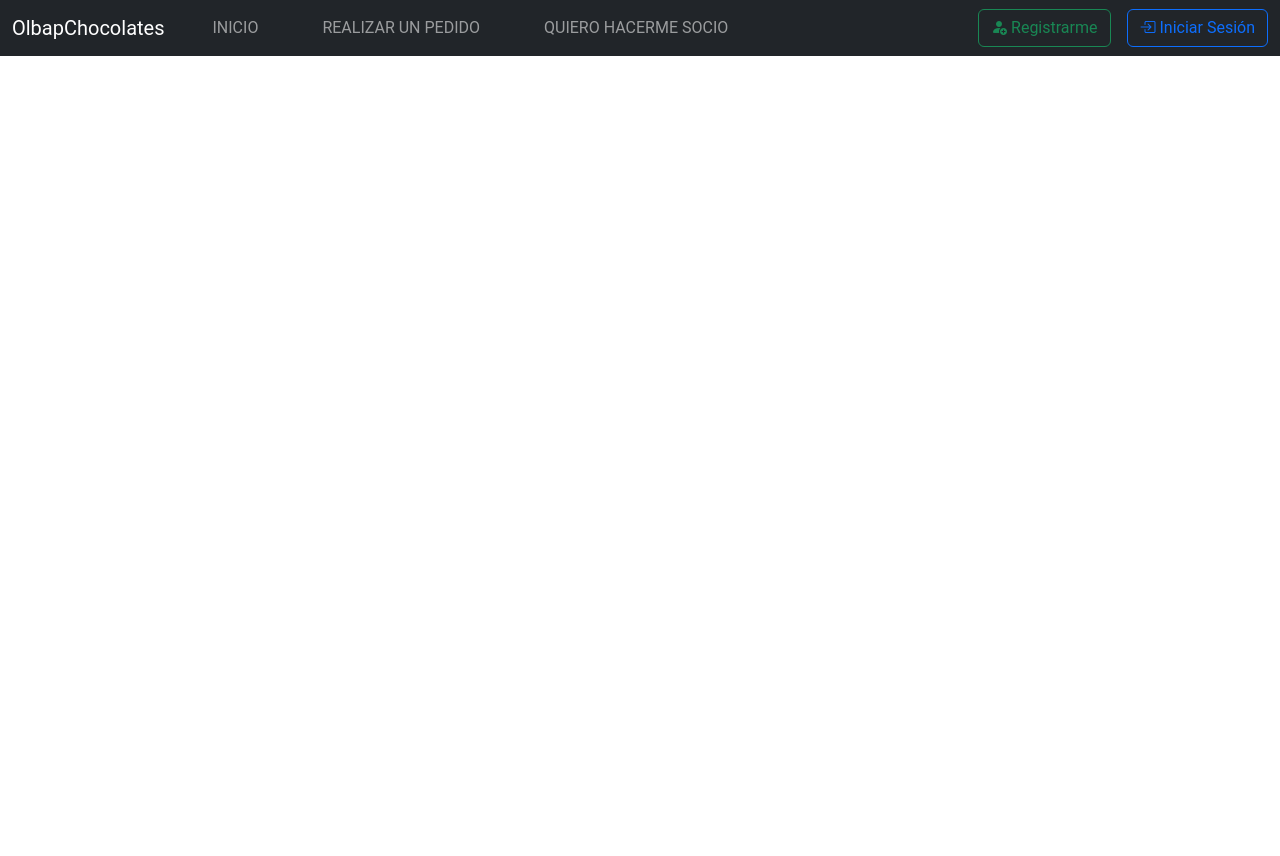
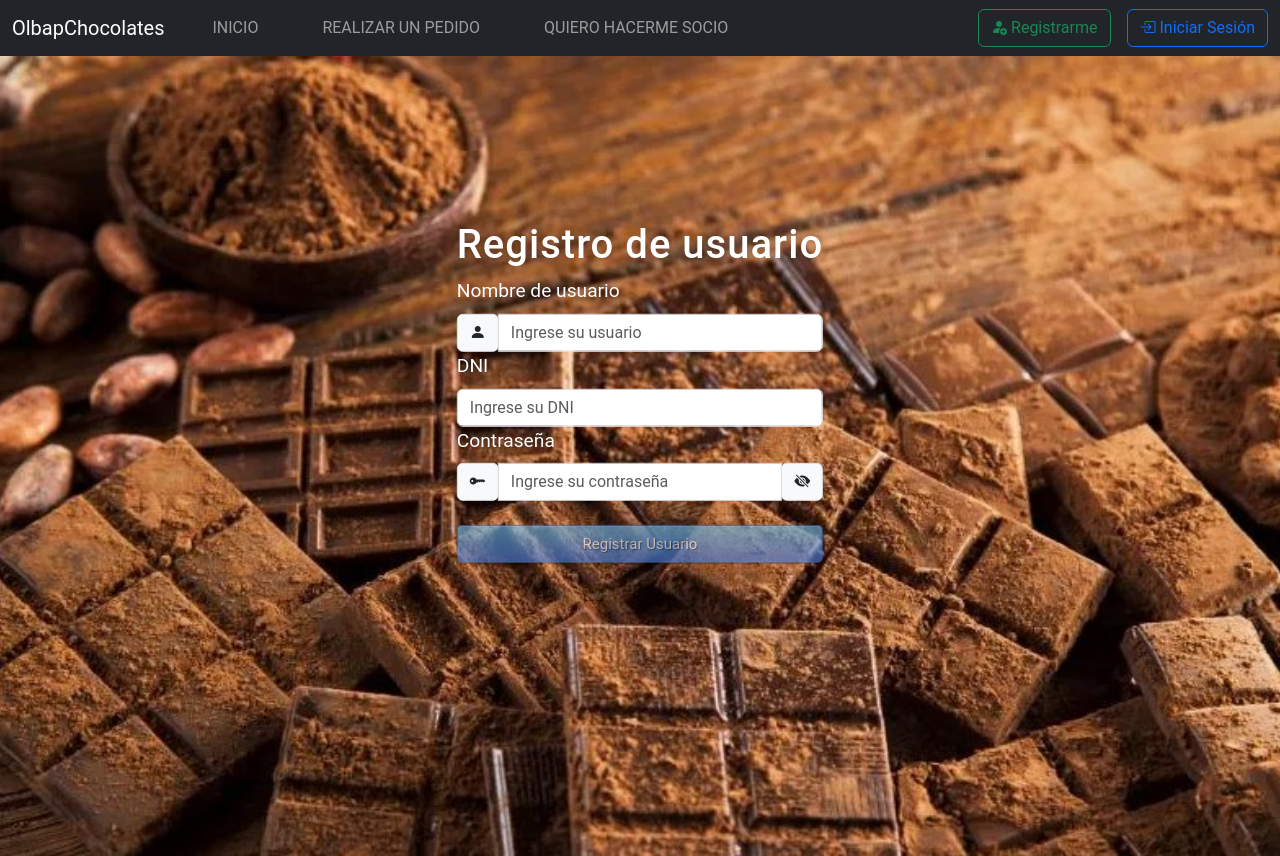
Before and after one commit to PMonticoli/ChocolateriaFront, an Angular app in the folder ps/: page /registro in a window 1280 px wide. Before the commit the page ends 800 px from the top, so only its background shows below. Built offline with nearby package versions, Linux system fonts and the light colour scheme; no server answers.

Commit message:
implemento registro usuario externo

```diff
--- a/ps/src/app/components/usuarios/registro-usuario-externo/registro-usuario-externo.component.css
+++ b/ps/src/app/components/usuarios/registro-usuario-externo/registro-usuario-externo.component.css
@@ -1,8 +1,8 @@
 .fondo {
-  background-image: url("../../../../assets/img/login.jpg");
+  background-image: url("../../../../assets/img/listadoPedidos.jpg");
   background-size: cover;
   background-position: center;
-  min-height: 105vh;
+  min-height: 100vh;
 }
 
 @import url(http://fonts.googleapis.com/css?family=Open+Sans);
--- a/ps/src/app/components/usuarios/registro-usuario-externo/registro-usuario-externo.component.html
+++ b/ps/src/app/components/usuarios/registro-usuario-externo/registro-usuario-externo.component.html
@@ -1,4 +1,4 @@
-<!-- <div class="fondo">
+<div class="fondo">
   <div class="container-fluid">
     <div class="login">
       <h1>Registro de usuario</h1>
@@ -7,13 +7,12 @@
           <div class="row">
             <div class="col">
               <div class="mb-3">
-
                 <label
                   for="inputUsuario"
                   class="form-label text-white"
                   style="font-size: 1.2rem"
-                  >Nombre de usuario</label>
-
+                  >Nombre de usuario</label
+                >
 
                 <div class="input-group">
                   <div class="input-group-append">
@@ -21,26 +20,62 @@
                       <i class="bi bi-person-fill"></i>
                     </div>
                   </div>
-                  <input type="text" placeholder="Ingrese su usuario" required="required"
+                  <input
+                    type="text"
+                    placeholder="Ingrese su usuario"
+                    required="required"
                     formControlName="usuario"
                     class="form-control"
-                    [class.is-invalid]=" controlUsuario.touched && controlUsuario.hasError('required')"/>
+                    [class.is-invalid]="
+                      controlUsuario.touched &&
+                      controlUsuario.hasError('required')
+                    "
+                  />
                   <span
-                    *ngIf="controlUsuario.touched && controlUsuario.hasError('required')" class="invalid-feedback"
+                    *ngIf="
+                      controlUsuario.touched &&
+                      controlUsuario.hasError('required')
+                    "
+                    class="invalid-feedback"
                   >
                     Usuario es requerido,complete el campo
                   </span>
                 </div>
 
+                <label
+                  for="inputUsuario"
+                  class="form-label text-white"
+                  style="font-size: 1.2rem"
+                  >DNI</label
+                >
 
-
+                <div class="input-group">
+                  <input
+                    type="text"
+                    placeholder="Ingrese su DNI"
+                    required="required"
+                    formControlName="dni"
+                    class="form-control"
+                    [class.is-invalid]="
+                      controlDNI.touched && controlDNI.hasError('required')
+                    "
+                  />
+                  <span
+                    *ngIf="
+                      controlDNI.touched && controlDNI.hasError('required')
+                    "
+                    class="invalid-feedback"
+                  >
+                    DNI es requerido,complete el campo
+                  </span>
+                </div>
 
                 <label
-                for="inputContrasenia"
-                class="form-label text-white"
-                style="font-size: 1.2rem"
-                >Contraseña</label
-              >
+                  for="inputContrasenia"
+                  class="form-label text-white"
+                  style="font-size: 1.2rem"
+                  >Contraseña</label
+                >
 
                 <div class="input-group">
                   <div class="input-group-append">
@@ -83,7 +118,7 @@
                     Contraseña es requerida,complete el campo
                   </span>
                 </div>
-                <br>
+                <br />
                 <button
                   type="submit"
                   class="btn btn-primary btn-block btn-large"
@@ -99,4 +134,4 @@
       </form>
     </div>
   </div>
-</div> -->
+</div>
--- a/ps/src/app/components/usuarios/registro-usuario-externo/registro-usuario-externo.component.ts
+++ b/ps/src/app/components/usuarios/registro-usuario-externo/registro-usuario-externo.component.ts
@@ -2,8 +2,11 @@ import { Component, OnDestroy, OnInit} from '@angular/core';
 import { FormBuilder, FormControl, FormGroup, Validators } from '@angular/forms';
 import { Router } from '@angular/router';
 import { Subscription } from 'rxjs';
+import { ResultadoGenerico } from 'src/app/models/resultado-generico';
+import { SocioService } from 'src/app/services/socio.service';
 import { UsuarioService } from 'src/app/services/usuario.service';
-
+import { ValidadorSocio } from 'src/app/validators/validador-socio';
+const Swal = require('sweetalert2');
 @Component({
   selector: 'app-registro-usuario-externo',
   templateUrl: './registro-usuario-externo.component.html',
@@ -16,11 +19,15 @@ export class RegistroUsuarioExternoComponent implements OnInit, OnDestroy {
   constructor(
     private servicioUsuario: UsuarioService,
     private formBuilder: FormBuilder,
-    private router: Router
+    private router: Router,
+    private servicioSocio : SocioService
   ) {
-    this.formulario = this.formBuilder.group({
-      usuario : [,Validators.required],
-      contrasenia : [,Validators.required]
+    this.formulario = this.formBuilder.group(      {
+      usuario: [, [Validators.required, Validators.minLength(3), Validators.maxLength(30)]],
+      contrasenia: [, [Validators.required, Validators.minLength(8), Validators.maxLength(32)]],
+      dni: [null,
+        [Validators.required, Validators.minLength(6), Validators.maxLength(8)],
+        [ValidadorSocio.validadorDNI(this.servicioSocio)]]
     })
   }
   ngOnDestroy(): void {
@@ -37,8 +44,32 @@ export class RegistroUsuarioExternoComponent implements OnInit, OnDestroy {
   get controlContrasenia() : FormControl{
     return this.formulario.controls['contrasenia'] as FormControl;
   }
+
+  get controlDNI() : FormControl{
+    return this.formulario.controls['dni'] as FormControl;
+  }
+
   registrar(){
-
+    if(this.formulario.valid){
+      let body = this.formulario.value;
+      this.subscription.add(
+        this.servicioUsuario.registrarUsuExterno(body).subscribe({
+          next: (res : ResultadoGenerico)=>{
+            if(res.ok){
+              Swal.fire({ title: 'Listo!', text: `Usuario registrado con éxito. Inicie sesión con las mismas credenciales.`, icon: 'success' });
+              this.router.navigate(['login']);
+            }else{
+              Swal.fire({ title: 'Error!', text: `${res.mensaje}`, icon: 'error' });
+            }
+          },
+          error :(err)=>{
+            Swal.fire({ title: 'Error!', text: `Error al registrarse: ${err.error.mensaje}`, icon: 'error' });
+          }
+        })
+      )
+    }else{
+      Swal.fire({ title: 'Atención!', text: `Revise y complete todos los campos!`, icon: 'warning' });
+    }
   }
 
   toggleFieldTextType() {
--- a/ps/src/app/services/usuario.service.ts
+++ b/ps/src/app/services/usuario.service.ts
@@ -26,4 +26,8 @@ export class UsuarioService {
   existeSocioConDNI(dni : number): Observable<boolean> {
     return this.http.get<boolean>(this.API_URL+'exists?dni='+dni);
    }
+
+   registrarUsuExterno(usuario : UsuarioLogin) : Observable<ResultadoGenerico>{
+    return this.http.post<ResultadoGenerico>(this.API_URL+ 'nuevoUsuarioSocio', usuario);
+   }
 }
```
